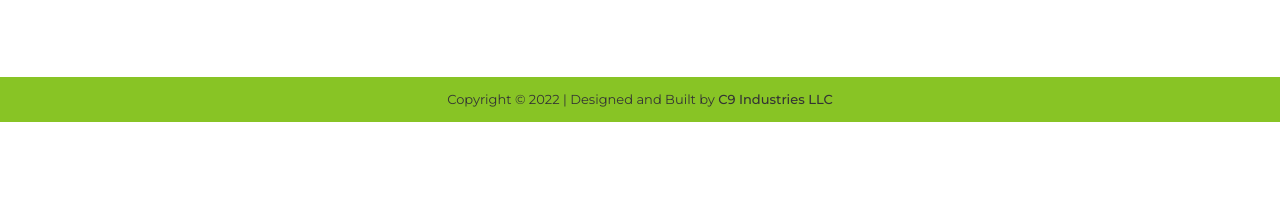
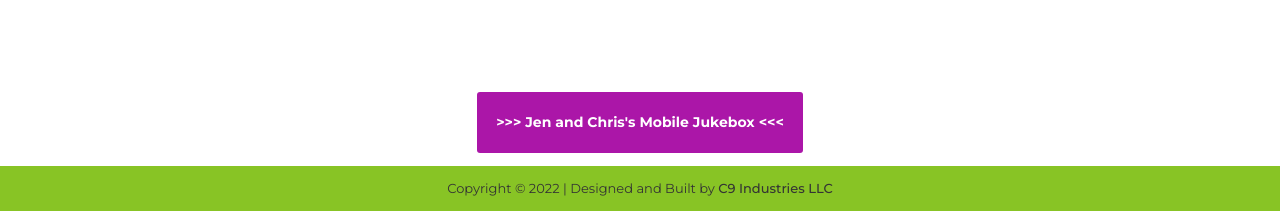
Before and after one commit to c9av/c9av.github.io, a plain HTML site: page index.html in a window 1280 px wide. Shown: the part 1329-1540 px from the top of the page. Before the commit the page ends 1451 px from the top, so only its background shows below. Drawn offline with nearby package versions, Linux system fonts and the light colour scheme.

Commit message:
added jukebox link

```diff
--- a/css/templatemo-style.css
+++ b/css/templatemo-style.css
@@ -4,7 +4,12 @@ c9av blue: #26ade4
 c9av green: #88c425
 */
 
-
+.subfooter{
+    display:flex;
+    align-content: center;
+    justify-content: center;
+    padding: 1em;
+}
 
 
 .pkg-header{
--- a/index.html
+++ b/index.html
@@ -559,7 +559,14 @@ Color C9-Green: #88c425
             </li>
           </ul> <!-- .cd-hero-slider -->
         </section> <!-- .cd-hero -->
+<div class="subfooter">
+        <div class="primary-button" >
+                                <a href="" target="_blank" style="background-color: #ab16a8 !important; color:white;">
 
+                                    <h5><strong>&#62;&#62;&#62; Jen and Chris's Mobile Jukebox &#60;&#60;&#60; </strong></h5>
+                                  </a>
+                              </div>
+</div>
 
         <footer>
           <p>Copyright &copy; 2022
```
